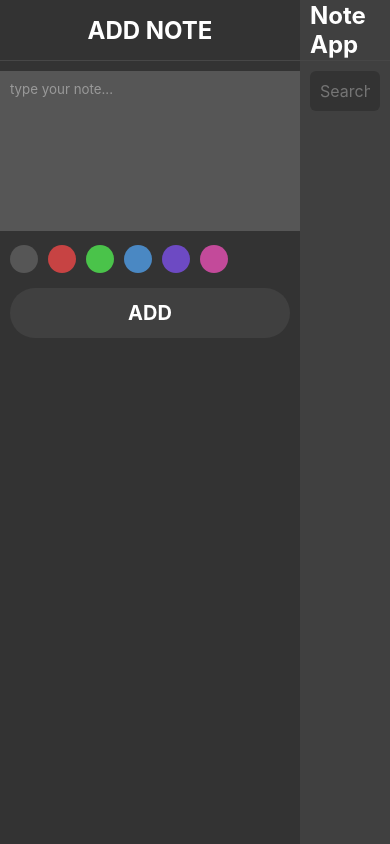
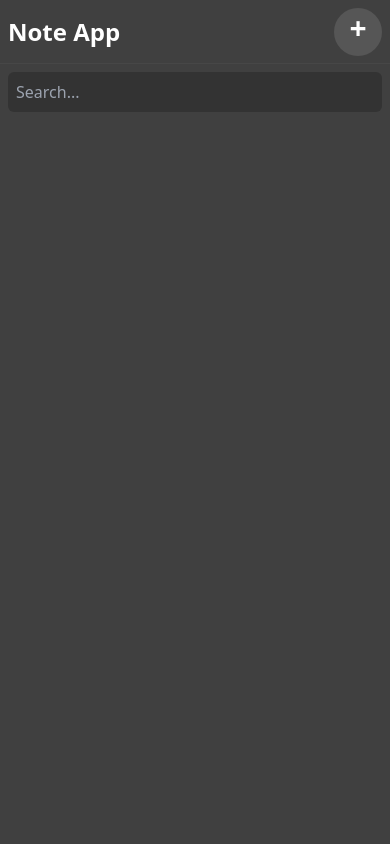
Before and after one commit to mehmetext/redux-notes, a React (Create React App) app: page / in a window 390 px wide. Built offline with nearby package versions, Linux system fonts and the light colour scheme.

Commit message:
tailwind ile tasarım + responsive

```diff
--- /dev/null
+++ b/postcss.config.js
@@ -0,0 +1,6 @@
+module.exports = {
+  plugins: {
+    tailwindcss: {},
+    autoprefixer: {},
+  },
+}
--- a/src/App.js
+++ b/src/App.js
@@ -3,7 +3,7 @@ import Right from "./components/Right";
 
 function App() {
 	return (
-		<div className="App">
+		<div className="flex h-full w-full overflow-auto bg-[#404040]">
 			<Left />
 			<Right />
 		</div>
--- a/src/components/Left.js
+++ b/src/components/Left.js
@@ -1,10 +1,12 @@
 import { useState } from "react";
+import ReactTextareaAutosize from "react-textarea-autosize";
 import { useNotes } from "../store/notes";
 import { addNoteDispatch } from "../store/storeDispatch";
 import NoteColor from "./NoteColor";
+import { changeResShowDispatch } from "../store/storeDispatch";
 
 export default function Left() {
-	const { selectedColor } = useNotes();
+	const { selectedColor, responsiveShow } = useNotes();
 	const [note, setNote] = useState("");
 
 	const handleSubmit = (e) => {
@@ -17,17 +19,36 @@ export default function Left() {
 	};
 
 	return (
-		<div className="App-left">
-			<div className="add-note">ADD NOTE</div>
+		<div
+			className={`h-full bg-[#333] absolute left-0 top-0 w-full z-20 sm:w-[300px] sm:relative sm:visible ${
+				responsiveShow ? "visible" : "invisible"
+			}`}
+		>
+			<div className="font-bold h-16 flex text-2xl justify-center items-center border-b border-b-[#474747] mb-3">
+				ADD NOTE
+				<span
+					className="absolute right-2 w-12 h-12 flex justify-center items-center text-3xl rounded-full sm:hidden cursor-pointer pb-2"
+					style={{
+						background: selectedColor,
+					}}
+					onClick={() => {
+						changeResShowDispatch();
+					}}
+				>
+					x
+				</span>
+			</div>
 			<form onSubmit={handleSubmit}>
-				<textarea
-					className="add-note-block"
+				<ReactTextareaAutosize
+					className="resize-none w-full p-3 bg-[#2a2a2a] text-white outline-none placeholder:text-opacity-40 placeholder:text-white"
 					placeholder="type your note..."
 					style={{ background: selectedColor }}
 					value={note}
 					onChange={(e) => setNote(e.target.value)}
-				></textarea>
-				<div className="select-note-color">
+					minRows={8}
+					maxRows={12}
+				/>
+				<div className="flex p-1">
 					<NoteColor color="#565656" />
 					<NoteColor color="#c74343" />
 					<NoteColor color="#4ac34a" />
@@ -35,7 +56,9 @@ export default function Left() {
 					<NoteColor color="#6d4ac3" />
 					<NoteColor color="#c34a9a" />
 				</div>
-				<button className="add-note-button">ADD</button>
+				<button className="w-[calc(100%-1rem)] bg-[#404040] m-2 mt-1 h-12 flex justify-center items-center text-xl font-bold rounded-full cursor-pointer select-none">
+					ADD
+				</button>
 			</form>
 		</div>
 	);
--- a/src/components/Note.js
+++ b/src/components/Note.js
@@ -1,15 +1,14 @@
 import getDate from "../utils/getDate";
 
 export default function Note({ note }) {
-	if (note.text.length > 240) {
-		note.text = note.text.slice(0, 240) + "...";
-	}
-
 	return (
-		<div style={{ backgroundColor: note.color }} className="note">
-			<div className="note-text">{note.text}</div>
-			<div className="note-detail">
-				<div className="note-date">{getDate(note.date)}</div>
+		<div
+			style={{ backgroundColor: note.color }}
+			className="p-2 bg-[#333] rounded-md shadow-md flex flex-col"
+		>
+			<div className="mb-1">{note.text}</div>
+			<div className="border-t border-t-white border-opacity-20 text-opacity-60 text-white pt-2 flex justify-end items-center text-[10px]">
+				{getDate(note.date)}
 			</div>
 		</div>
 	);
--- a/src/components/NoteColor.js
+++ b/src/components/NoteColor.js
@@ -8,7 +8,7 @@ export default function NoteColor({ color }) {
 	return (
 		<div
 			onClick={handleClick}
-			className="note-color"
+			className="h-6 w-6 rounded-full m-1 border-2 border-transparent cursor-pointer"
 			style={{ background: color }}
 		></div>
 	);
--- a/src/components/Right.js
+++ b/src/components/Right.js
@@ -1,31 +1,63 @@
 import { useEffect, useState } from "react";
+import Masonry, { ResponsiveMasonry } from "react-responsive-masonry";
 import { useNotes } from "../store/notes";
 import Note from "./Note";
+import { changeResShowDispatch } from "../store/storeDispatch";
 
 export default function Right() {
-	const { notes } = useNotes();
+	const { notes, selectedColor } = useNotes();
 	const [filter, setFilter] = useState("");
 	const [filtered, setFiltered] = useState(notes);
 
 	useEffect(() => {
-		setFiltered(notes.filter((note) => note.text.includes(filter)));
+		setFiltered(
+			notes.filter((note) =>
+				note.text
+					.toLocaleLowerCase()
+					.includes(filter.toLocaleLowerCase())
+			)
+		);
 	}, [notes, filter]);
 
 	return (
-		<div className="App-right">
-			<div className="right-header">Note App</div>
-			<div className="search">
+		<div className="flex-1 overflow-auto">
+			<div className=" font-bold h-16 flex text-2xl items-center border-b border-b-[#474747] mb-1 p-2 sticky top-0 z-10 bg-[#404040]">
+				Note App
+				<span
+					className="absolute right-2 w-12 h-12 flex justify-center items-center text-3xl rounded-full sm:hidden cursor-pointer pb-2"
+					style={{
+						background: selectedColor,
+					}}
+					onClick={() => {
+						changeResShowDispatch();
+					}}
+				>
+					+
+				</span>
+			</div>
+			<div className="h-10 m-2 sticky top-[4.5rem]">
 				<input
+					className="bg-[#333] w-full h-full p-2 rounded-md outline-none"
 					value={filter}
 					onChange={(e) => setFilter(e.target.value)}
 					placeholder="Search..."
 				/>
 			</div>
-			<div className="notes">
-				{filtered.map((note) => (
-					<Note key={note.id} note={note} />
-				))}
-			</div>
+			<ResponsiveMasonry
+				columnsCountBreakPoints={{
+					640: 1,
+					768: 2,
+					1024: 3,
+					1280: 4,
+					1536: 5,
+				}}
+			>
+				<Masonry className="flex px-2" gutter={"0.5rem"}>
+					{filtered.map((note) => (
+						<Note key={note.id} note={note} />
+					))}
+				</Masonry>
+			</ResponsiveMasonry>
 		</div>
 	);
 }
--- a/src/index.css
+++ b/src/index.css
@@ -1,167 +1,15 @@
-body {
-	margin: 0;
-	font-family: -apple-system, BlinkMacSystemFont, "Segoe UI", "Roboto",
-		"Oxygen", "Ubuntu", "Cantarell", "Fira Sans", "Droid Sans",
-		"Helvetica Neue", sans-serif;
-	-webkit-font-smoothing: antialiased;
-	-moz-osx-font-smoothing: grayscale;
-	color: #fff;
+@tailwind base;
+@tailwind components;
+@tailwind utilities;
+
+@layer base {
+	html,
+	body,
+	#root {
+		@apply h-full w-full overflow-hidden;
+	}
+
+	body {
+		@apply text-white;
+	}
 }
-
-code {
-	font-family: source-code-pro, Menlo, Monaco, Consolas, "Courier New",
-		monospace;
-}
-
-html,
-body,
-#root,
-.App {
-	height: 100%;
-	width: 100%;
-}
-
-.App {
-	display: flex;
-}
-
-.App-left {
-	height: 100%;
-	background: #333;
-	width: 300px;
-}
-
-.App-right {
-	flex: 1;
-	background: #404040;
-}
-
-.add-note {
-	font-weight: bold;
-	height: 60px;
-	display: flex;
-	font-size: 24px;
-	justify-content: center;
-	align-items: center;
-	border-bottom: 1px solid #474747;
-	margin-bottom: 10px;
-}
-
-.add-note-block {
-	resize: none;
-	width: 100%;
-	padding: 10px;
-	box-sizing: border-box;
-	margin: 0;
-	border: 0;
-	outline: 0;
-	font-family: inherit;
-	background: #2a2a2a;
-	color: #fff;
-	height: 160px;
-}
-
-.add-note-block::placeholder {
-	color: rgba(255, 255, 255, 0.4);
-}
-
-.select-note-color {
-	display: flex;
-	padding: 5px;
-}
-
-.note-color {
-	height: 24px;
-	width: 24px;
-	border-radius: 40px;
-	margin: 5px;
-	border: 2px solid transparent;
-	cursor: pointer;
-}
-
-.note-color.selected {
-	border-color: rgba(255, 255, 255, 0.5);
-}
-
-.add-note-button {
-	all: unset;
-	width: calc(100% - 20px);
-	background-color: #404040;
-	margin: 10px;
-	margin-top: 5px;
-	height: 50px;
-	display: flex;
-	justify-content: center;
-	align-items: center;
-	font-size: 20px;
-	font-weight: bold;
-	border-radius: 40px;
-	cursor: pointer;
-	user-select: none;
-}
-
-.right-header {
-	font-weight: bold;
-	height: 60px;
-	display: flex;
-	font-size: 24px;
-	align-items: center;
-	border-bottom: 1px solid #474747;
-	margin-bottom: 5px;
-	padding: 0 10px;
-}
-
-.notes {
-	display: flex;
-	flex-wrap: wrap;
-	padding: 5px;
-	padding-top: 0;
-	overflow-y: auto;
-	height: calc(100% - 71px - 55px);
-	justify-content: flex-start;
-	flex-direction: row;
-	align-content: flex-start;
-	align-items: flex-start;
-}
-
-.note {
-	flex-basis: 240px;
-	height: 300px;
-	box-sizing: border-box;
-	padding: 10px;
-	margin: 5px;
-	background: #333;
-	border-radius: 6px;
-	box-shadow: 0 2px 3px rgb(0 0 0 / 10%);
-	display: flex;
-	flex-direction: column;
-}
-
-.note-text {
-	flex: 1;
-}
-
-.note-detail {
-	border-top: 1px solid rgb(255 255 255 / 20%);
-	color: rgb(255 255 255 / 60%);
-	font-size: 10px;
-	padding-top: 5px;
-	display: flex;
-	justify-content: flex-end;
-	align-items: center;
-}
-
-.search {
-	height: 40px;
-	margin: 10px;
-}
-
-.search input {
-	all: unset;
-	background-color: #333;
-	width: 100%;
-	height: 100%;
-	padding: 10px;
-	box-sizing: border-box;
-	border-radius: 6px;
-}
--- a/src/store/notes.js
+++ b/src/store/notes.js
@@ -5,6 +5,7 @@ import { useSelector } from "react-redux";
 const initialState = {
 	notes: JSON.parse(localStorage.getItem("notes") ?? "[]"),
 	selectedColor: localStorage.getItem("selectedColor") ?? "#565656",
+	responsiveShow: false,
 };
 
 const slice = createSlice({
@@ -14,6 +15,9 @@ const slice = createSlice({
 		changeColor: (state, action) => {
 			state.selectedColor = action.payload;
 			localStorage.setItem("selectedColor", action.payload);
+		},
+		changeResShow: (state, action) => {
+			state.responsiveShow = !state.responsiveShow;
 		},
 		addNote: (state, action) => {
 			const note = {
@@ -32,6 +36,6 @@ const slice = createSlice({
 
 export const useNotes = () => useSelector((state) => state.notes);
 
-export const { changeColor, addNote } = slice.actions;
+export const { changeColor, addNote, changeResShow } = slice.actions;
 
 export default slice.reducer;
--- a/src/store/storeDispatch.js
+++ b/src/store/storeDispatch.js
@@ -1,6 +1,6 @@
 import store from ".";
 
-import { changeColor, addNote } from "./notes";
+import { changeColor, addNote, changeResShow } from "./notes";
 
 export const changeColorDispatch = (color) => {
 	store.dispatch(changeColor(color));
@@ -9,3 +9,7 @@ export const changeColorDispatch = (color) => {
 export const addNoteDispatch = (note) => {
 	store.dispatch(addNote(note));
 };
+
+export const changeResShowDispatch = () => {
+	store.dispatch(changeResShow());
+};
--- /dev/null
+++ b/tailwind.config.js
@@ -0,0 +1,8 @@
+/** @type {import('tailwindcss').Config} */
+module.exports = {
+	content: ["./src/**/*.{js,jsx,ts,tsx}"],
+	theme: {
+		extend: {},
+	},
+	plugins: [],
+};
```
Also changed, not shown: package.json (+7 -0 lines), 1 other file (tests, documents, lock files or other folders).
